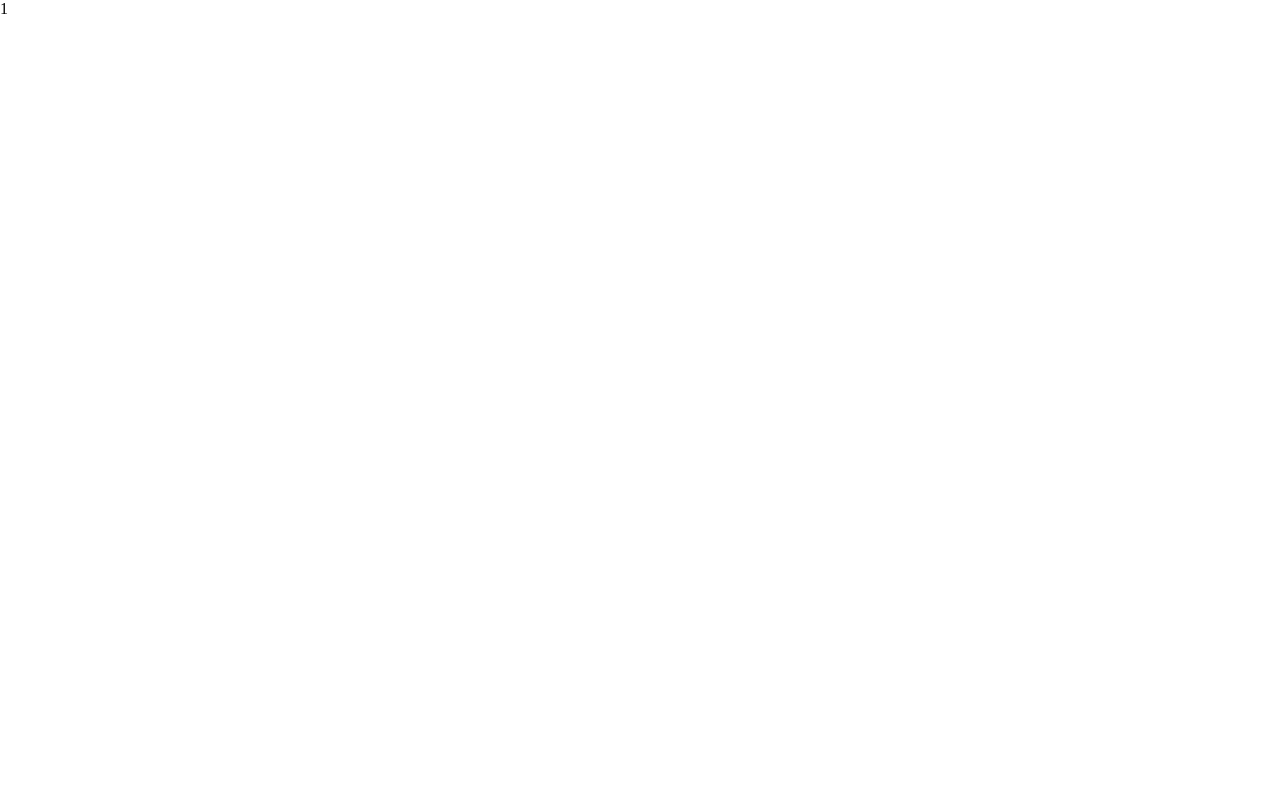
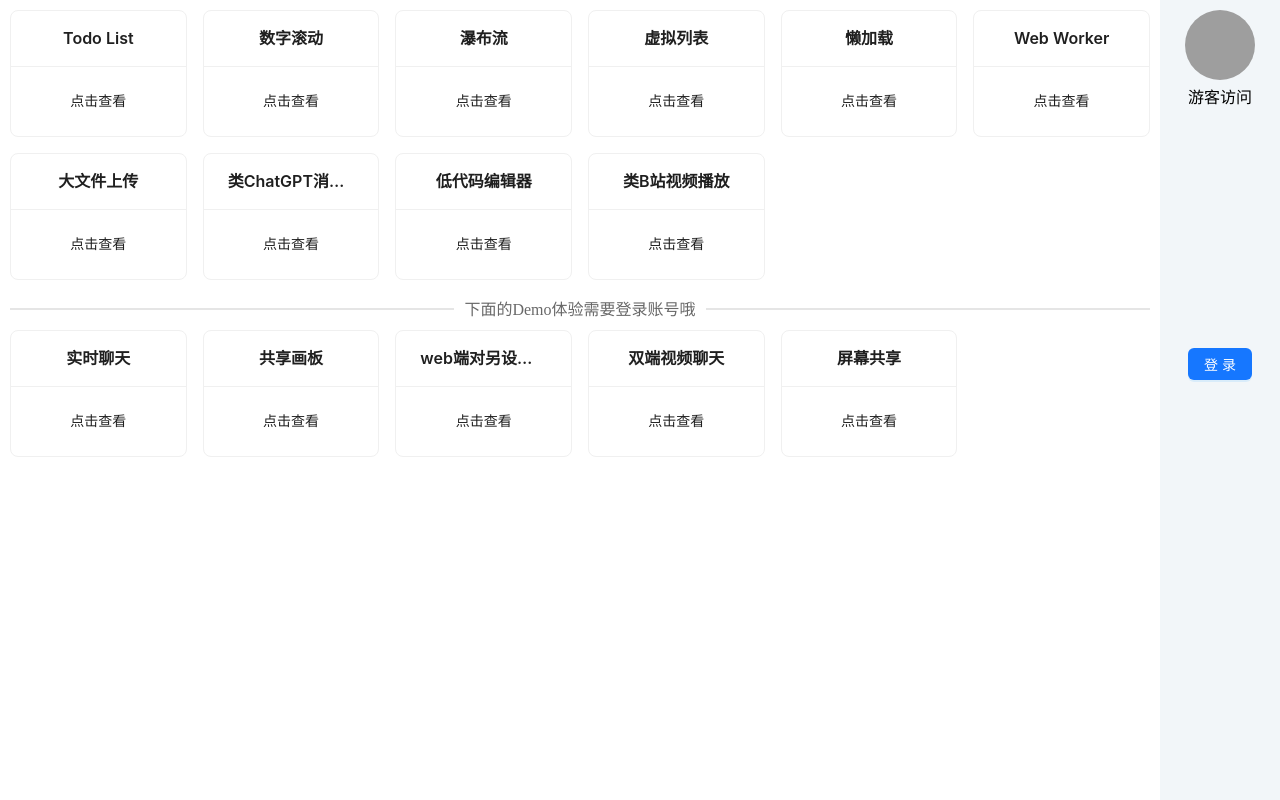
Before and after one commit to xiaojunnanya/demo, a React (Create React App) app: page / in a window 1280 px wide. Built offline with nearby package versions, Linux system fonts and the light colour scheme; grey boxes are pictures that could not be loaded.

Commit message:
初始化首页结构

```diff
--- /dev/null
+++ b/craco.config.js
@@ -0,0 +1,8 @@
+const path = require("path")
+module.exports = {
+  webpack:{
+    alias:{
+      "@":path.resolve(__dirname,"src")
+    }
+  }
+}
--- a/src/App.tsx
+++ b/src/App.tsx
@@ -2,17 +2,24 @@
  * @Author: XJN
  * @Date: 2023-10-03 12:34:30
  * @LastEditors: xiaojunnanya
- * @LastEditTime: 2023-10-03 16:58:56
+ * @LastEditTime: 2023-10-03 19:43:24
  * @FilePath: \demo\src\App.tsx
  * @Description:
  * @前端实习生: 鲸落
  */
 import React from 'react';
 
+import { useRoutes } from 'react-router-dom'
+import routes from '@/router/index.js'
+
 function App() {
   return (
     <div className="App">
-      1
+
+      {
+        useRoutes(routes)
+      }
+
     </div>
   );
 }
--- a/src/index.tsx
+++ b/src/index.tsx
@@ -1,13 +1,29 @@
-import React from 'react';
+/*
+ * @Author: XJN
+ * @Date: 2023-10-03 12:34:30
+ * @LastEditors: xiaojunnanya
+ * @LastEditTime: 2023-10-03 20:14:56
+ * @FilePath: \demo\src\index.tsx
+ * @Description:
+ * @前端实习生: 鲸落
+ */
+import React, { Suspense } from 'react';
 import ReactDOM from 'react-dom/client';
 import App from './App';
+
+import { BrowserRouter } from 'react-router-dom'
 
 
 const root = ReactDOM.createRoot(
   document.getElementById('root') as HTMLElement
 );
+
 root.render(
-    <App />
+    <BrowserRouter>
+      <Suspense fallback=''>
+        <App />
+      </Suspense>
+    </BrowserRouter>
 );
 
 
--- /dev/null
+++ b/src/router/index.js
@@ -0,0 +1,31 @@
+/*
+ * @Author: XJN
+ * @Date: 2023-10-03 19:29:14
+ * @LastEditors: xiaojunnanya
+ * @LastEditTime: 2023-10-03 20:08:40
+ * @FilePath: \demo\src\router\index.js
+ * @Description:
+ * @前端实习生: 鲸落
+ */
+import React from "react"
+
+const Home = React.lazy(()=> import("@/views/Home"))
+const TodoList = React.lazy(()=> import("@/views/DemoNoLog/TodoList"))
+const NumberScrolling = React.lazy(()=> import("@/views/DemoNoLog/Numberscrolling"))
+
+const routes = [
+    {
+        path:'/',
+        element: <Home></Home>
+    },
+    {
+        path:'/todolist',
+        element: <TodoList></TodoList>
+    },
+    {
+        path:'/numberscrolling',
+        element: <NumberScrolling></NumberScrolling>
+    },
+]
+
+export default routes
--- /dev/null
+++ b/src/views/DemoNoLog/Numberscrolling/index.tsx
@@ -0,0 +1,19 @@
+/*
+ * @Author: XJN
+ * @Date: 2023-10-03 20:05:53
+ * @LastEditors: xiaojunnanya
+ * @LastEditTime: 2023-10-03 21:14:16
+ * @FilePath: \demo\src\views\DemoNoLog\Numberscrolling\index.tsx
+ * @Description: 数字滚动
+ * @前端实习生: 鲸落
+ */
+import React, { memo } from 'react'
+import type { FC } from 'react'
+
+const Numberscrolling : FC = memo(() => {
+  return (
+    <div>Numberscrolling</div>
+  )
+})
+
+export default Numberscrolling
--- /dev/null
+++ b/src/views/DemoNoLog/TodoList/index.tsx
@@ -0,0 +1,19 @@
+/*
+ * @Author: XJN
+ * @Date: 2023-10-03 20:05:53
+ * @LastEditors: xiaojunnanya
+ * @LastEditTime: 2023-10-03 20:07:42
+ * @FilePath: \demo\src\views\DemoNoLog\TodoList\index.tsx
+ * @Description: todo list
+ * @前端实习生: 鲸落
+ */
+import React, { memo } from 'react'
+import type { FC } from 'react'
+
+const TodoList : FC = memo(() => {
+  return (
+    <div>TodoList</div>
+  )
+})
+
+export default TodoList
--- /dev/null
+++ b/src/views/Home/data.js
@@ -0,0 +1,69 @@
+const dataNoLog = [
+    {
+      title: 'Todo List',
+      url:"/todolist"
+    },
+    {
+      title: '数字滚动',
+      url:"/numberScrolling"
+    },
+    {
+      title: '瀑布流',
+      url:"/"
+    },
+    {
+      title: '虚拟列表',
+      url:"/"
+    },
+    {
+      title: '懒加载',
+      url:"/"
+    },
+    {
+      title: 'Web Worker',
+      url:"/"
+    },
+    {
+      title: '大文件上传',
+      url:"/"
+    },
+    {
+      title: '类ChatGPT消息推送',
+      url:"/"
+    },
+    {
+      title: '低代码编辑器',
+      url:"/"
+    },
+    {
+      title: '类B站视频播放',
+      url:"/"
+    },
+];
+
+const dataLogin = [
+    {
+      title: '实时聊天',
+      url:"/"
+    },
+    {
+      title: '共享画板',
+      url:"/"
+    },
+    {
+      title: 'web端对另设备控制',
+      url:"/"
+    },
+    {
+      title: '双端视频聊天',
+      url:"/"
+    },
+    {
+      title: '屏幕共享',
+      url:"/"
+    },
+];
+
+export {
+    dataNoLog, dataLogin
+}
--- /dev/null
+++ b/src/views/Home/index.tsx
@@ -0,0 +1,69 @@
+/*
+ * @Author: XJN
+ * @Date: 2023-10-03 19:30:29
+ * @LastEditors: xiaojunnanya
+ * @LastEditTime: 2023-10-03 22:44:57
+ * @FilePath: \demo\src\views\Home\index.tsx
+ * @Description: 首页
+ * @前端实习生: 鲸落
+ */
+import React, { memo } from 'react'
+import type { FC } from 'react'
+
+import { HomeStyle } from './style'
+import { Card, List, message, Button } from 'antd';
+import { useNavigate } from 'react-router-dom';
+
+import { dataNoLog, dataLogin } from './data';
+
+
+const Home : FC = memo(() => {
+
+  const [ messageApi, contextHolder ] = message.useMessage();
+  const navigate = useNavigate()
+  function findDetail(e: string){
+    if(e !== '/'){
+      navigate(e)
+    }else{
+      messageApi.destroy()
+      messageApi.info('项目还在完善中，敬请期待~~~');
+    }
+  }
+
+  return (
+    <HomeStyle>
+
+      <div className="left">
+
+        { contextHolder }
+
+        <List grid={{gutter: 16,xs: 1,sm: 2,md: 4,lg: 4,xl: 6,xxl: 3}} dataSource={dataNoLog} renderItem={(item) => (
+            <List.Item>
+              <Card title={item.title} onClick={()=>findDetail(item.url)}>点击查看</Card>
+            </List.Item>
+        )}></List>
+
+        <div className="line-text">
+            <span>下面的Demo体验需要登录账号哦</span>
+        </div>
+
+        <List grid={{gutter: 16,xs: 1,sm: 2,md: 4,lg: 4,xl: 6,xxl: 3}} dataSource={dataLogin} renderItem={(item) => (
+            <List.Item>
+              <Card title={item.title} onClick={()=>findDetail(item.url)}>点击查看</Card>
+            </List.Item>
+        )}></List>
+
+      </div>
+      <div className="right">
+        <img src="http://www.xiaojunnan.cn/img/logo.webp" alt="logo" />
+
+        <div className='user'>游客访问</div>
+
+        <Button type="primary">登录</Button>
+      </div>
+
+    </HomeStyle>
+  )
+})
+
+export default Home
--- /dev/null
+++ b/src/views/Home/style.ts
@@ -0,0 +1,83 @@
+/*
+ * @Author: XJN
+ * @Date: 2023-10-03 19:48:44
+ * @LastEditors: xiaojunnanya
+ * @LastEditTime: 2023-10-03 21:11:53
+ * @FilePath: \demo\src\views\Home\style.ts
+ * @Description:
+ * @前端实习生: 鲸落
+ */
+
+import styled from 'styled-components'
+
+export const HomeStyle = styled.div`
+    display: flex;
+    min-height: 100vh;
+
+
+    .left{
+        flex: 1;
+        padding: 10px;
+
+        .line-text {
+            position: relative;
+            text-align: center;
+            margin-bottom: 10px;
+        }
+
+        .line-text::before,
+        .line-text::after {
+            content: "";
+            display: inline-block;
+            width: 50%;
+            height: 1px;
+            background-color: #ccc; /* 横线的颜色 */
+            position: absolute;
+            top: 55%;
+            transform: translateY(-50%);
+        }
+
+        .line-text::before {
+            left: 0;
+        }
+
+        .line-text::after {
+            right: 0;
+        }
+
+        .line-text span {
+            display: inline-block;
+            padding: 0 10px; /* 可根据需要调整文字和横线之间的间距 */
+            background-color: #fff; /* 可根据需要调整文字背景色 */
+            position: relative;
+            z-index: 1;
+            color: #686868;
+        }
+
+        .ant-card-body{
+            cursor: pointer;
+            text-align:center;
+        }
+        .ant-card-head-title{
+            text-align:center;
+            user-select: none;
+        }
+    }
+
+    .right{
+        width: 120px;
+        background-color: #F2F6F9;
+        text-align: center;
+        padding-top: 10px;
+
+        Button{
+            margin-top: 200%;
+        }
+
+        img{
+            width: 70px;
+            height: 70px;
+            border-radius: 50%;
+        }
+    }
+`
```
Also changed, not shown: package.json (+7 -3 lines), public/index.html (+0 -25 lines), tsconfig.json (+7 -1 lines), 2 other files (tests, documents, lock files or other folders).
